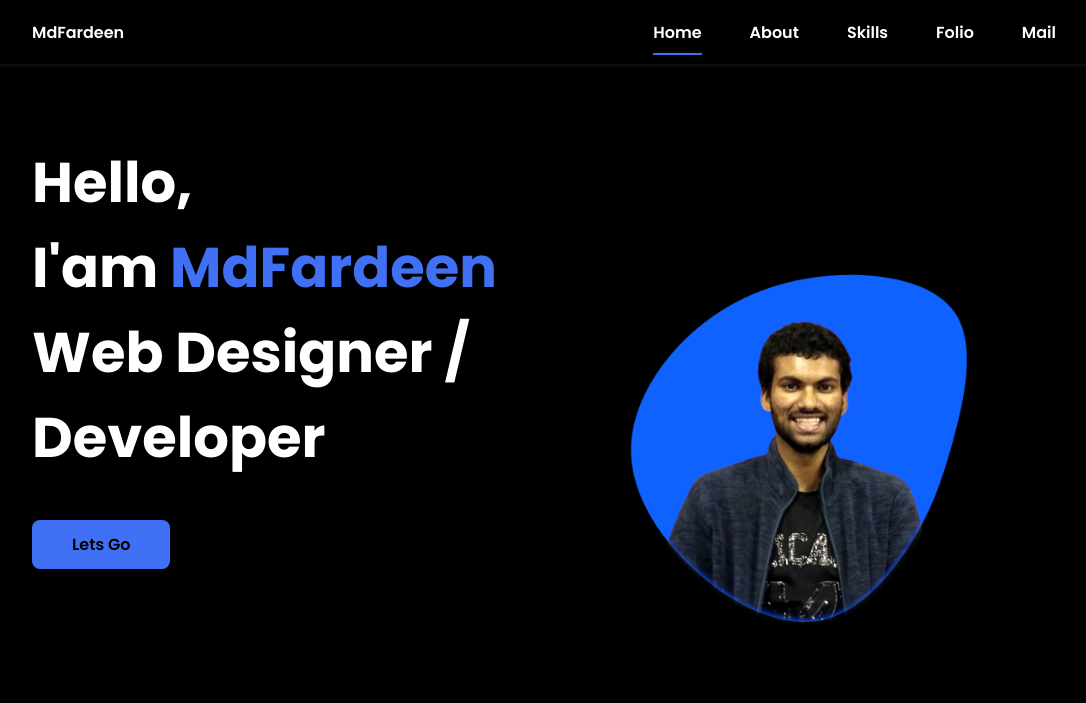
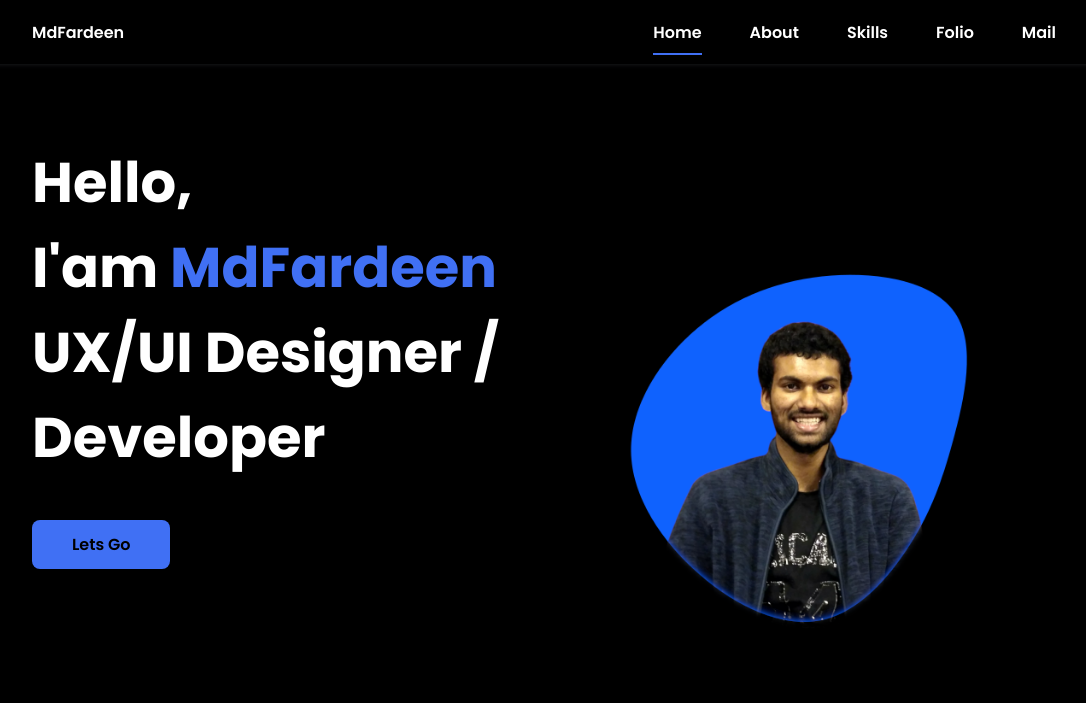
Before and after one commit to mdfardeen11/mdfardeen11.github.io, a plain HTML site: page index.html in a window 1280 px wide. Shown: the top 703 px of the page, without its empty margins (96-1182 px from the left). Drawn offline with nearby package versions, Linux system fonts and the light colour scheme.

Commit message:
Update index.html

```diff
--- a/index.html
+++ b/index.html
@@ -41,7 +41,7 @@
             <!--===== HOME =====-->
             <section class="home bd-grid" id="home">
                 <div class="home__data" >
-                    <h1 class="home__title" >Hello,<br>I'am <span class="home__title-color">MdFardeen</span><br> Web Designer /<br>Developer</h1>
+                    <h1 class="home__title" >Hello,<br>I'am <span class="home__title-color">MdFardeen</span><br> UX/UI Designer /<br>Developer</h1>
 
                     <a href="#about" class="button"><span class="button__text">Lets Go</span></a>
                 </div>
```
